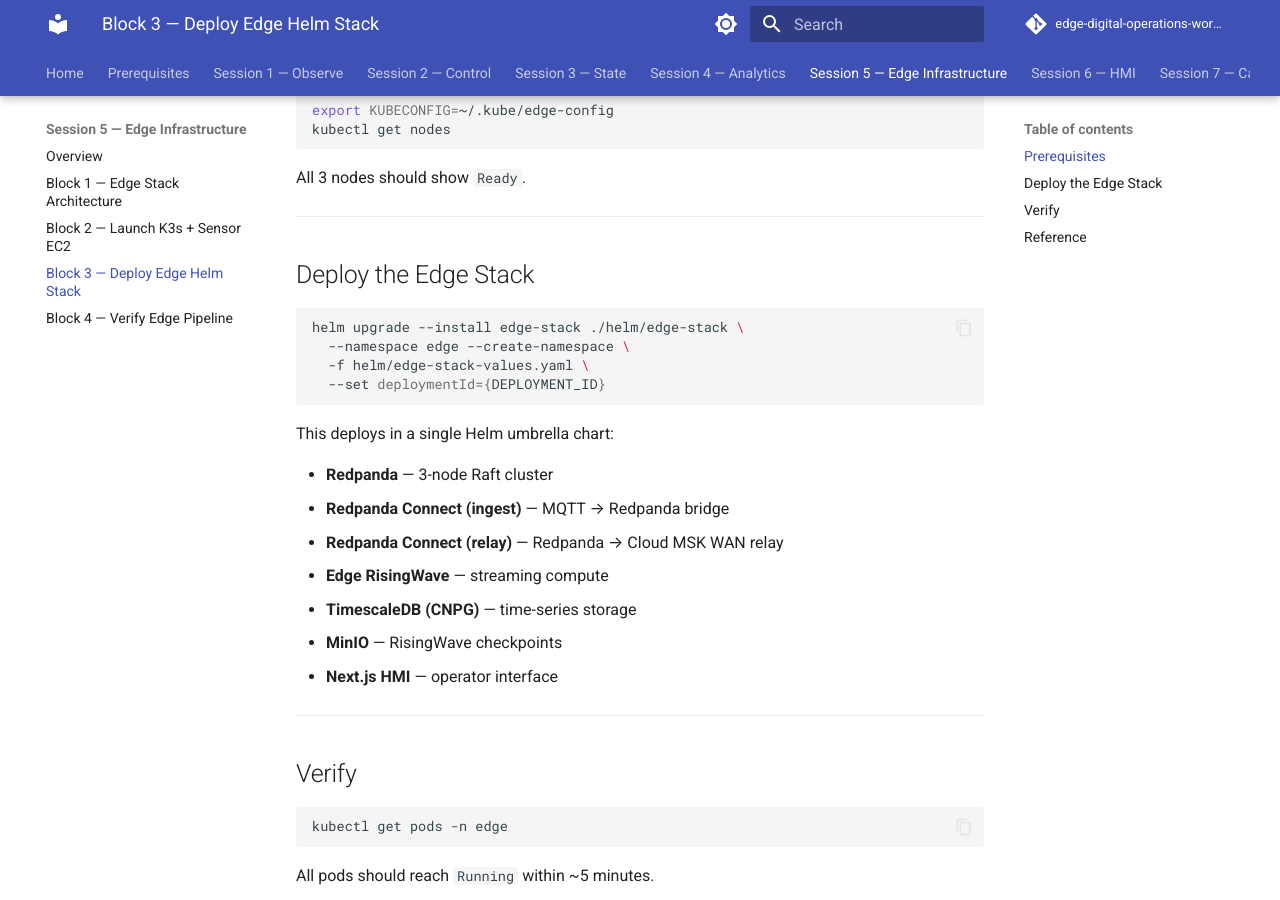
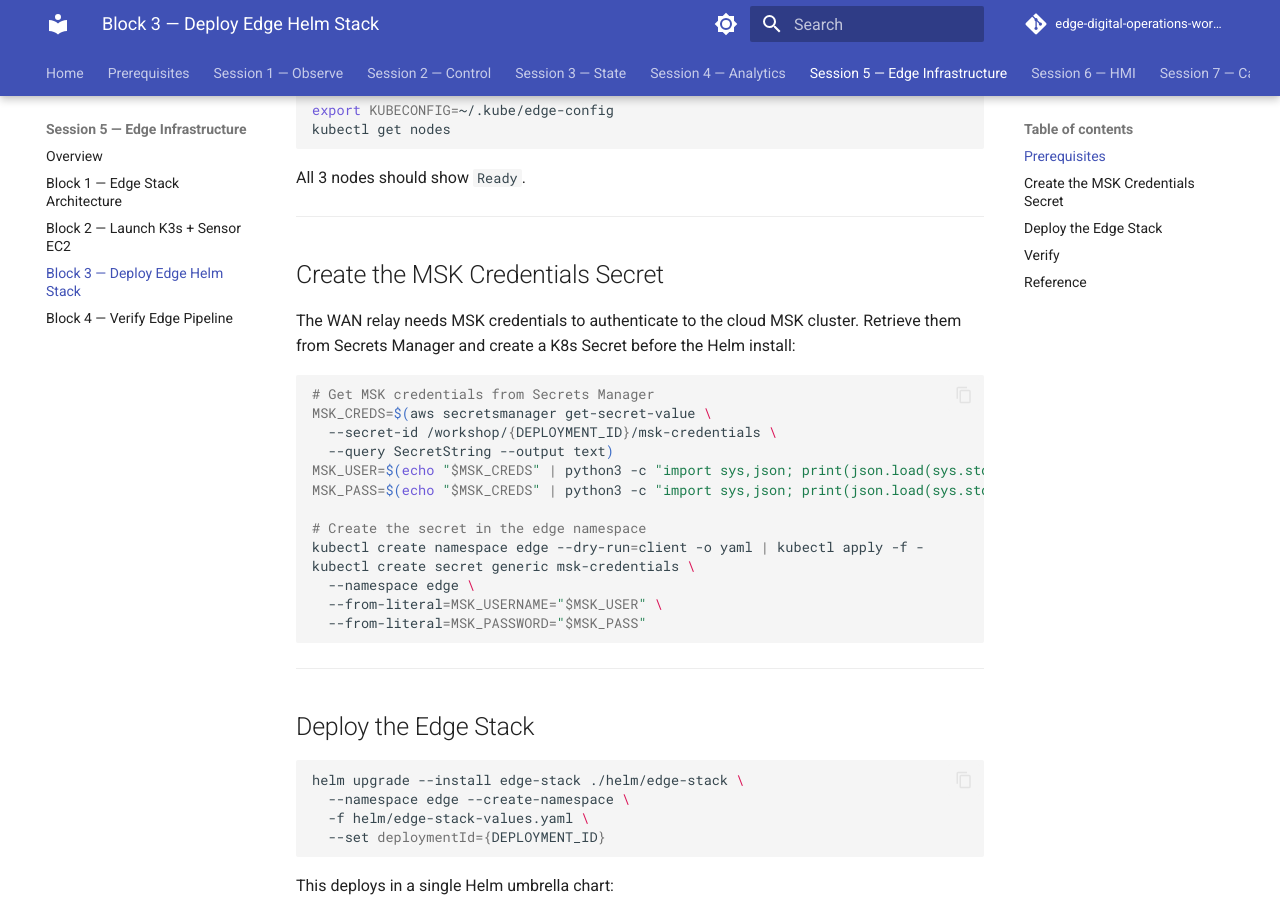
Before and after one commit to aws-samples/sample-edge-to-cloud-digital-ops-workshop, an MkDocs documentation site: the page built from workshop/05-edge-infra/block-3-helm.md, in a window 1280 px wide and 900 px high, scrolled down 495 px. Built offline with MkDocs 1.6.1 and Material for MkDocs 9.7.7, drawn with Linux system fonts in a browser that asks for light colours; comment, search, counter and statistics services are not loaded.

Commit message:
Fix pre-flight bugs found during sessions 4-5 review
- hmi/api/digital-ops: query sensor_readings.partition_time instead of
  sensors_raw.ts (wrong table and column — TimescaleDB uses sensor_readings)
- k8s/timescaledb-cluster.yaml: add postInitSQL to create sensor_readings
  hypertable on edge CNPG cluster (was only in cloud cluster)
- helm/edge-stack/values.yaml: inject msk-credentials Secret into
  rp-connect-relay via envFrom (MSK_USERNAME/PASSWORD were undefined)
- workshop/05-edge-infra/block-3-helm.md: add MSK Secret creation step
  before helm upgrade (required for relay to authenticate to cloud MSK)

Co-Authored-By: Claude Sonnet 4.6 <noreply@anthropic.com>

````diff
--- a/workshop/05-edge-infra/block-3-helm.md
+++ b/workshop/05-edge-infra/block-3-helm.md
@@ -21,6 +21,28 @@ kubectl get nodes
 ```
 
 All 3 nodes should show `Ready`.
+
+---
+
+## Create the MSK Credentials Secret
+
+The WAN relay needs MSK credentials to authenticate to the cloud MSK cluster. Retrieve them from Secrets Manager and create a K8s Secret before the Helm install:
+
+```bash
+# Get MSK credentials from Secrets Manager
+MSK_CREDS=$(aws secretsmanager get-secret-value \
+  --secret-id /workshop/{DEPLOYMENT_ID}/msk-credentials \
+  --query SecretString --output text)
+MSK_USER=$(echo "$MSK_CREDS" | python3 -c "import sys,json; print(json.load(sys.stdin)['username'])")
+MSK_PASS=$(echo "$MSK_CREDS" | python3 -c "import sys,json; print(json.load(sys.stdin)['password'])")
+
+# Create the secret in the edge namespace
+kubectl create namespace edge --dry-run=client -o yaml | kubectl apply -f -
+kubectl create secret generic msk-credentials \
+  --namespace edge \
+  --from-literal=MSK_USERNAME="$MSK_USER" \
+  --from-literal=MSK_PASSWORD="$MSK_PASS"
+```
 
 ---
 
````
Also changed, not shown: 3 other files.
